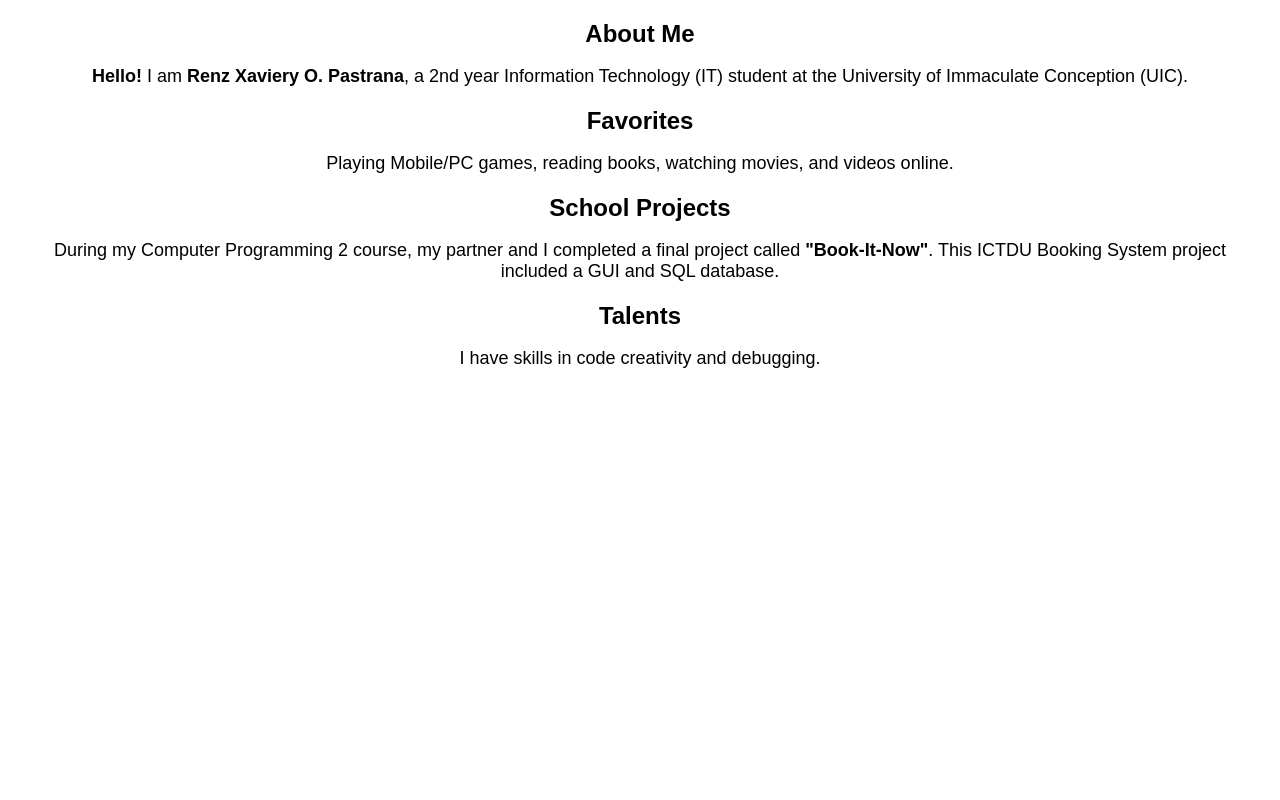
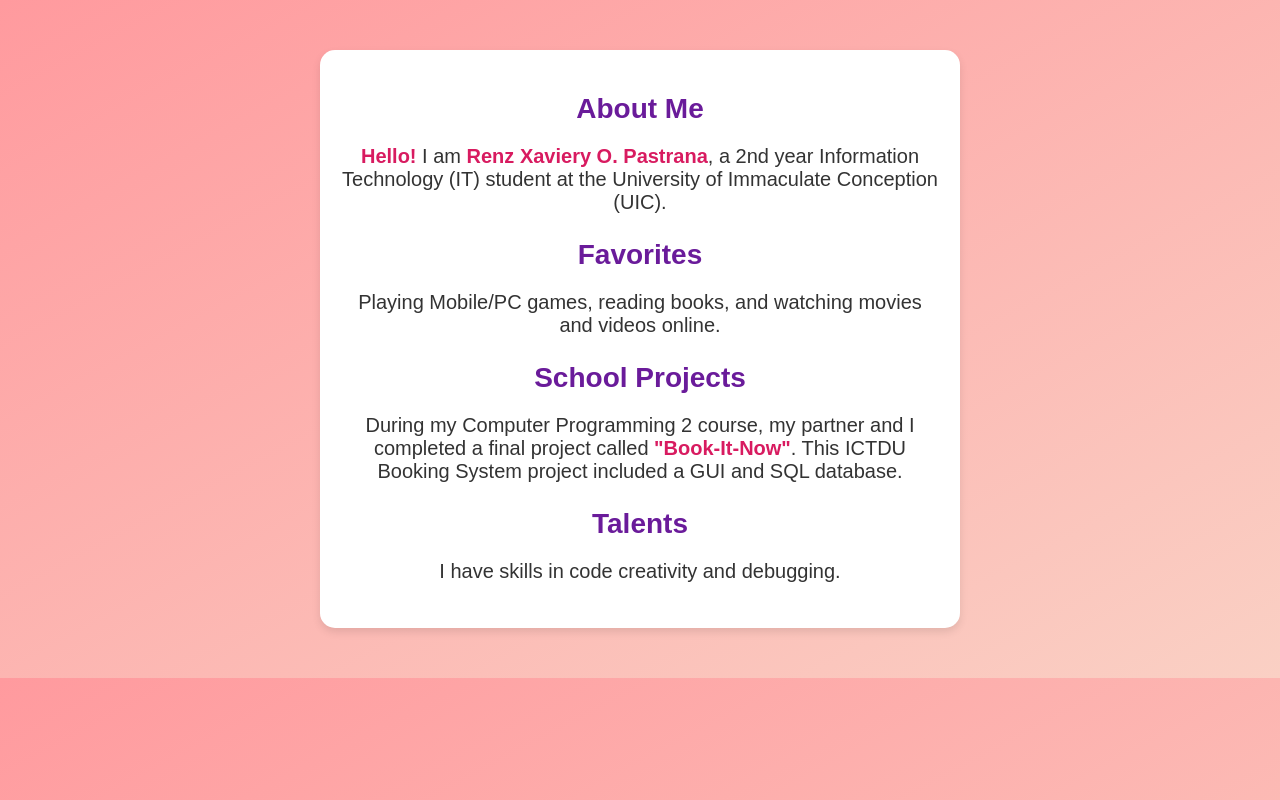
Before and after one commit to rxaviery/online-portfolio, a plain HTML site: page index.html in a window 1280 px wide. Drawn offline with Linux system fonts and the light colour scheme.

Commit message:
index.html

```diff
--- a/index.html
+++ b/index.html
@@ -1,5 +1,3 @@
-<html></html>
-
 <!DOCTYPE html>
 <html lang="en">
 <head>
@@ -8,32 +6,48 @@
     <title>Online Portfolio</title>
     <style>
         body {
-            font-family: Arial, sans-serif;
+            font-family: 'Arial', sans-serif;
             margin: 20px;
             text-align: center;
+            background: linear-gradient(to bottom right, #ff9a9e, #fad0c4);
+            color: #333;
+        }
+        .container {
+            background-color: #fff;
+            padding: 20px;
+            border-radius: 15px;
+            box-shadow: 0 4px 8px rgba(0, 0, 0, 0.1);
+            max-width: 600px;
+            margin: 50px auto;
         }
         h2 {
-            font-size: 24px;
+            font-size: 28px;
             font-weight: bold;
-            margin-bottom: 10px;
+            margin-bottom: 15px;
+            color: #6a1b9a;
         }
         p {
-            font-size: 18px;
-            margin-bottom: 20px;
+            font-size: 20px;
+            margin-bottom: 25px;
+        }
+        p strong {
+            color: #d81b60;
         }
     </style>
 </head>
 <body>
+    <div class="container">
         <h2>About Me</h2>
         <p><strong>Hello!</strong> I am <strong>Renz Xaviery O. Pastrana</strong>, a 2nd year Information Technology (IT) student at the University of Immaculate Conception (UIC).</p>
 
         <h2>Favorites</h2>
-    <p>Playing Mobile/PC games, reading books, watching movies, and videos online.</p>
+        <p>Playing Mobile/PC games, reading books, and watching movies and videos online.</p>
 
         <h2>School Projects</h2>
         <p>During my Computer Programming 2 course, my partner and I completed a final project called <strong>"Book-It-Now"</strong>. This ICTDU Booking System project included a GUI and SQL database.</p>
 
         <h2>Talents</h2>
         <p>I have skills in code creativity and debugging.</p>
+    </div>
 </body>
 </html>
```
Lines whose indentation alone changed are shown as unchanged.
